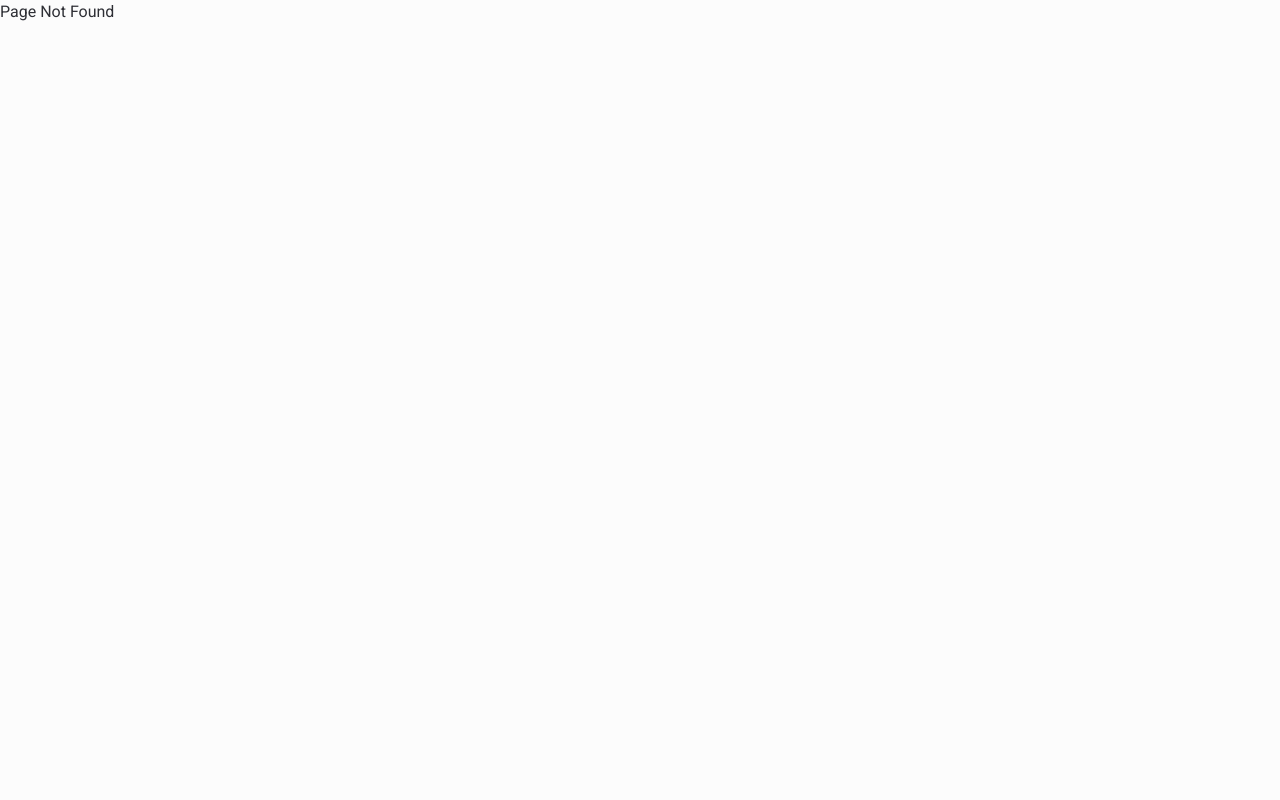
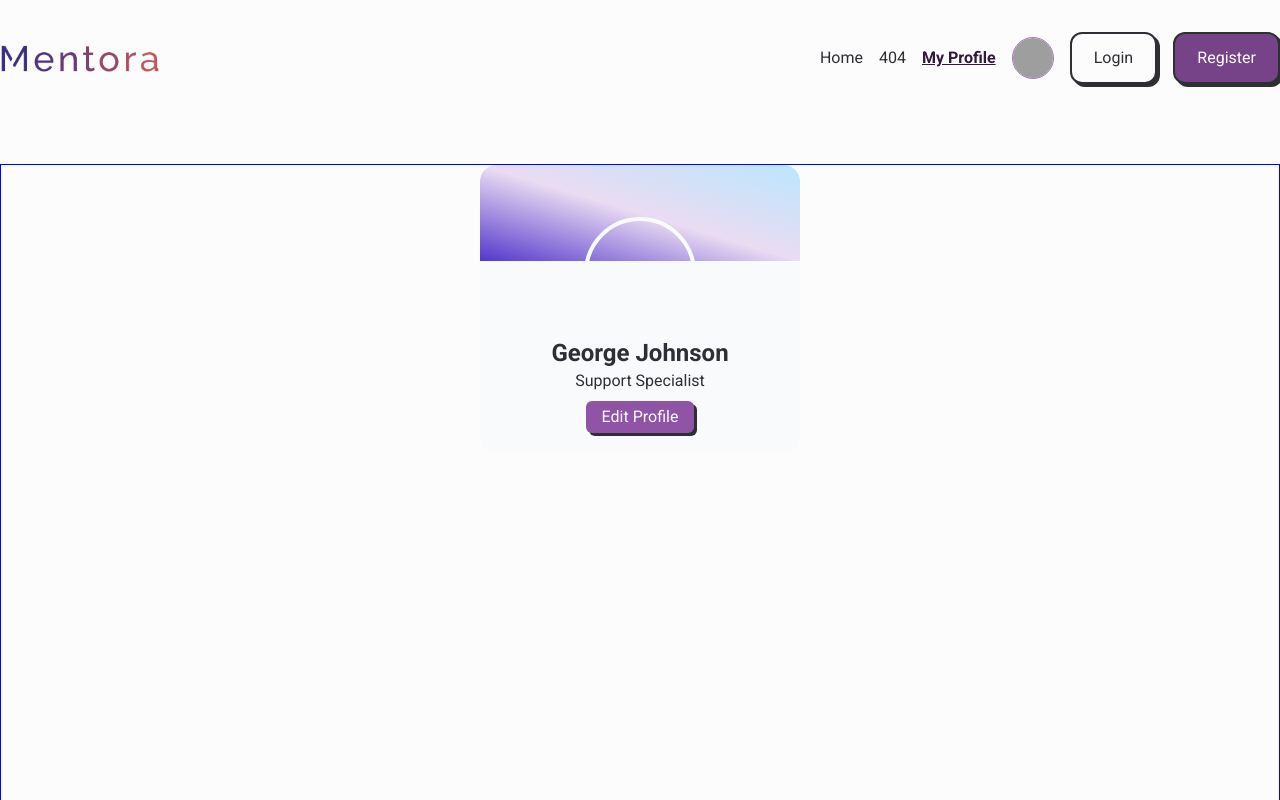
Before and after one commit to amirulkanak/metora-career-counseling-platform, a React (Vite) app: page /my-profile in a window 1280 px wide. Before the commit this address had no page. Shown: the top 800 px of the page. Built offline with nearby package versions, Linux system fonts and the light colour scheme; grey boxes are pictures that could not be loaded.

Commit message:
My Profile Page

```diff
--- a/src/components/Navbar.jsx
+++ b/src/components/Navbar.jsx
@@ -6,7 +6,7 @@ import { LiaAlignLeftSolid } from 'react-icons/lia';
 const Navbar = () => {
   const [open, setOpen] = useState(false);
   return (
-    <nav className="max-width-wrapper relative mt-5 flex items-center justify-between py-5 lg:py-0">
+    <nav className="max-width-wrapper relative mt-8 flex items-center justify-between py-5 lg:py-0">
       {/* Logo */}
       <NavLink to={'/'} className="w-40">
         <img src={mentoraLogo} alt="Mentora Logo" />
@@ -29,6 +29,21 @@ const Navbar = () => {
               Home
             </NavLink>
             <NavLink to={'/404'}>404</NavLink>
+            <NavLink to={'/my-profile'}>My Profile</NavLink>
+
+            {/* user Pic */}
+
+            <div className="has-tooltip h-[42px] w-[42px] rounded-full border border-eminence-500">
+              <img
+                src="https://cdn.tailgrids.com/2.2/assets/core-components/images/avatar/image-05.jpg"
+                alt="avatar"
+                className="h-full w-full rounded-full object-cover object-center"
+              />
+              <span className="tooltip text-base text-clr-shark -mt-16 -ml-8">
+                Devid Milinear
+              </span>
+            </div>
+
             <NavLink
               to={'/auth/login'}
               className="btn bg-clr-alabaster hover:bg-eminence-700 hover:text-clr-alabaster">
--- /dev/null
+++ b/src/pages/MyProfile.jsx
@@ -0,0 +1,34 @@
+import { useState } from 'react';
+
+const MyProfile = () => {
+  document.title = 'My Profile | Mentora';
+  // scroll to top when the page loads
+  window.scrollTo(0, 0);
+
+  const [formOpen, setFromOpen] = useState(false);
+  return (
+    <section className="max-width-wrapper mt-20 kanak min-h-[60rem] mb-20">
+      <div class="mx-auto group before:hover:scale-95 before:hover:h-72 before:hover:w-80 before:hover:rounded-b-2xl before:transition-all before:duration-500 before:content-[''] before:w-80 before:h-24 before:rounded-t-2xl before:bg-gradient-to-bl from-sky-200 via-eminence-200 to-minsk-700 before:absolute before:top-0 w-80 h-72 relative bg-slate-50 flex flex-col items-center justify-center gap-2 text-center rounded-2xl overflow-hidden">
+        <div class="w-28 h-28 mt-8 rounded-full border-4 border-slate-50 z-10 group-hover:scale-150 group-hover:-translate-x-24  group-hover:-translate-y-20 transition-all duration-500"></div>
+        <div class="z-10  group-hover:-translate-y-10 transition-all duration-500">
+          <span class="text-2xl font-semibold">George Johnson</span>
+          <p>Support Specialist</p>
+        </div>
+        <button
+          onClick={() => setFromOpen(!formOpen)}
+          class="bg-eminence-600 px-4 py-1 text-slate-50 rounded-md z-10 hover:scale-125 transition-all duration-500 hover:bg-eminence-700 shadow-btn">
+          Edit Profile
+        </button>
+      </div>
+
+      {/* Update form */}
+      {formOpen && (
+        <div class="mt-8 bg-slate-50 w-80 p-6 rounded-2xl">
+          <form class="flex flex-col gap-4">kanak</form>
+        </div>
+      )}
+    </section>
+  );
+};
+
+export default MyProfile;
--- a/src/pages/ServiceDetailsPage.jsx
+++ b/src/pages/ServiceDetailsPage.jsx
@@ -44,7 +44,7 @@ const ServiceDetailsPage = () => {
     return <div>Loading...</div>;
   }
   return (
-    <section className="pb-16 bg-eminence-100 -mt-2">
+    <section className="pb-16 bg-eminence-100 -mt-2 min-h-[80rem]">
       <div className="max-width-wrapper mt-20">
         <div className="max-w-2xl mx-auto bg-white shadow-md rounded-lg p-6 mt-6">
           <img
--- a/src/routes/Routes.jsx
+++ b/src/routes/Routes.jsx
@@ -6,6 +6,7 @@ import AuthLayout from '../layouts/AuthLayout';
 import LoginPage from '../pages/LoginPage';
 import RegisterPage from '../pages/RegisterPage';
 import ServiceDetailsPage from '../pages/ServiceDetailsPage';
+import MyProfile from '../pages/MyProfile';
 
 const routes = createBrowserRouter([
   {
@@ -17,6 +18,10 @@ const routes = createBrowserRouter([
         path: '/',
         element: <HomePage />,
         loader: () => fetch('/servicesData.json').then((res) => res.json()),
+      },
+      {
+        path: 'my-profile',
+        element: <MyProfile />,
       },
       {
         path: 'service/:serviceCard_id',
--- a/src/styles/globalStyle.css
+++ b/src/styles/globalStyle.css
@@ -11,6 +11,14 @@
 
 .active {
   @apply text-eminence-950 font-bold underline;
+}
+
+.tooltip {
+  @apply invisible absolute;
+}
+
+.has-tooltip:hover .tooltip {
+  @apply visible z-50;
 }
 
 @layer components {
```
